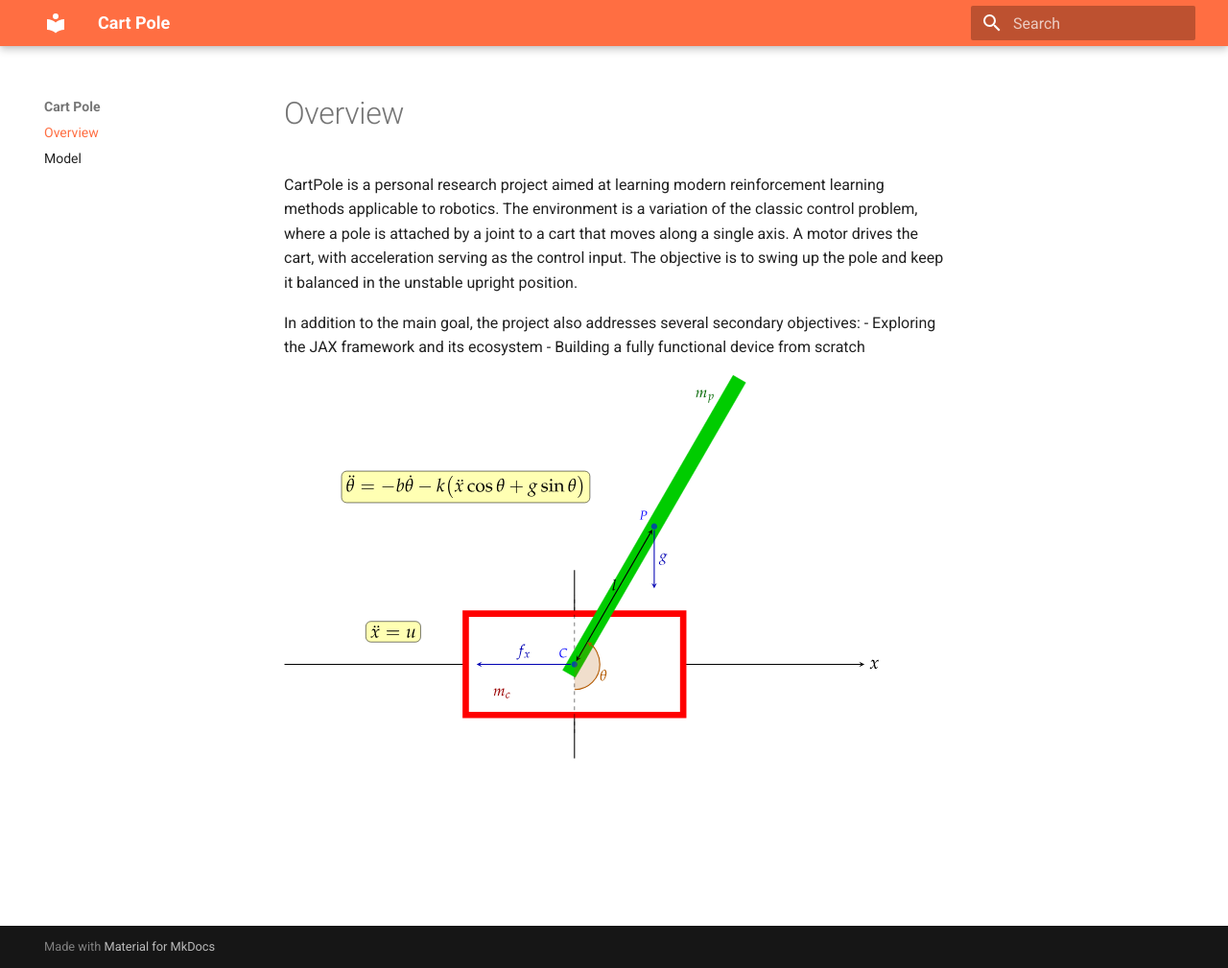
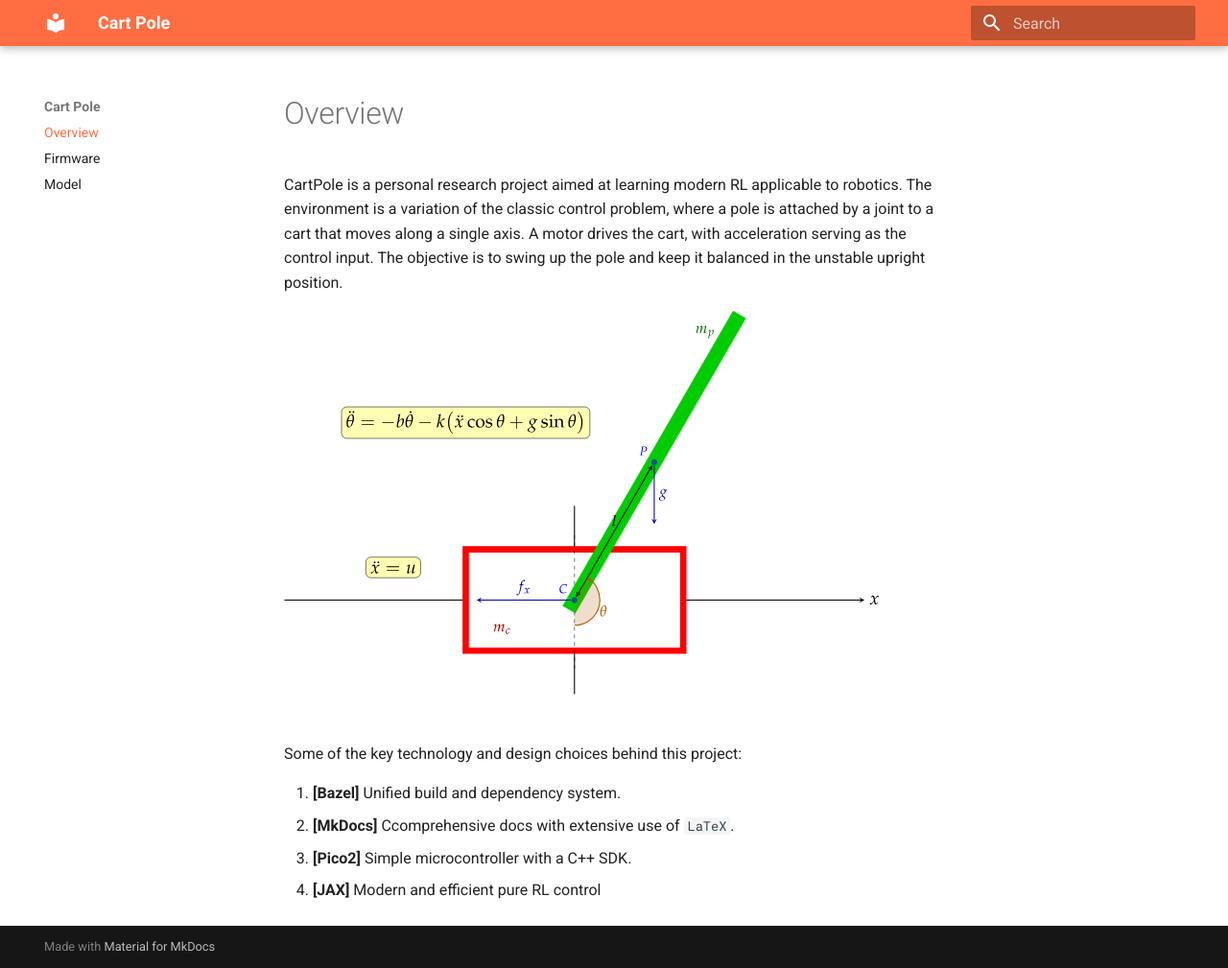
Before and after one commit to dasimagin/cart-pole, an MkDocs documentation site: the page built from docs/src/index.md, in a window 1280 px wide and 1009 px high. Shown: the whole window at 96% size. Built offline with MkDocs 1.6.1 and Material for MkDocs 9.7.7, drawn with Linux system fonts in a browser that asks for light colours.

```diff
--- a/docs/mkdocs.yml
+++ b/docs/mkdocs.yml
@@ -20,6 +20,8 @@ theme:
   palette:
     primary: deep orange
     accent: amber
+  features:
+    - content.code.copy
 
 extra_javascript:
   - https://cdnjs.cloudflare.com/ajax/libs/mathjax/2.7.5/MathJax.js?config=TeX-MML-AM_CHTML
--- a/docs/src/index.md
+++ b/docs/src/index.md
@@ -1,12 +1,15 @@
 # Overview
 
-CartPole is a personal research project aimed at learning modern reinforcement learning methods applicable to robotics.
+CartPole is a personal research project aimed at learning modern RL applicable to robotics.
 The environment is a variation of the classic control problem, where a pole is attached by a joint to a cart that moves along a single axis.
 A motor drives the cart, with acceleration serving as the control input.
 The objective is to swing up the pole and keep it balanced in the unstable upright position.
 
-In addition to the main goal, the project also addresses several secondary objectives:
-- Exploring the JAX framework and its ecosystem
-- Building a fully functional device from scratch
+![CartPole](svg/cart_pole.svg)
 
-![CartPole](svg/cart_pole.svg)
+Some of the key technology and design choices behind this project:
+
+1. **[Bazel]** Unified build and dependency system.
+2. **[MkDocs]** Ccomprehensive docs with extensive use of `LaTeX`.
+3. **[Pico2]** Simple microcontroller with a C++ SDK.
+5. **[JAX]** Modern and efficient pure RL control
```
Also changed, not shown: docs/src/firmware.md (added, +13 -0 lines), README.md.
